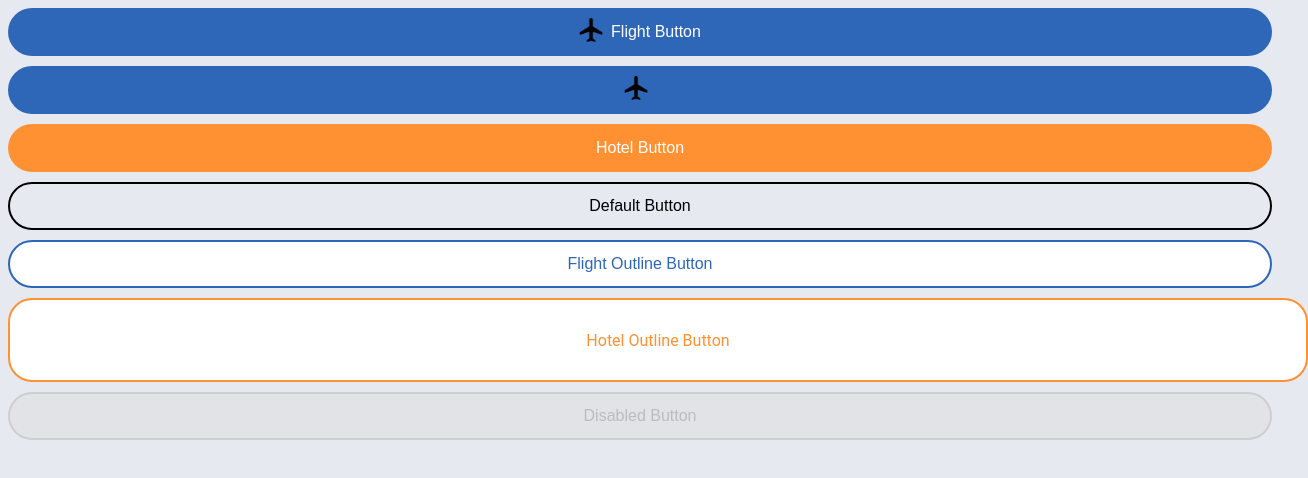
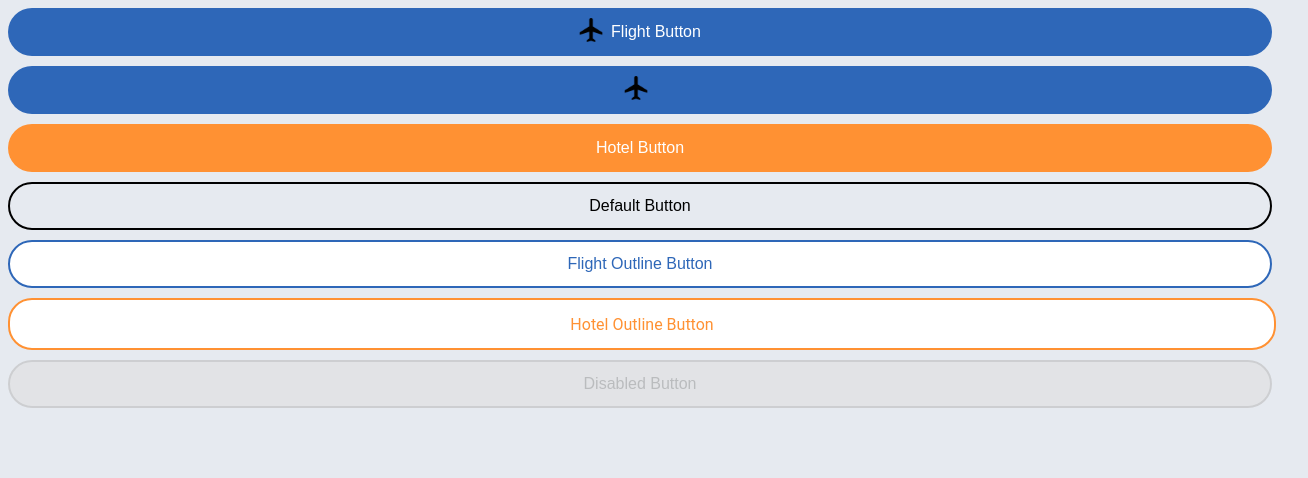
Before and after one commit to Mwiert/miniSpa, a Vue app: page /powerpuffgirls in a window 1280 px wide. Shown: the top 478 px of the page, 1308 px wide, since content can reach past the window. Built offline with nearby package versions, Linux system fonts and the light colour scheme; a web font is replaced by a local one.

Commit message:
hotel outline button style fixed

```diff
--- a/src/components/UIButton.vue
+++ b/src/components/UIButton.vue
@@ -48,6 +48,11 @@ export default {
 
 <style lang="scss" scoped>
 @import '@/assets/css/main.scss';
+
+a.reisetech-btn {
+padding:0px;
+}
+
 
 .reisetech-btn {
   width: 100%;
```
